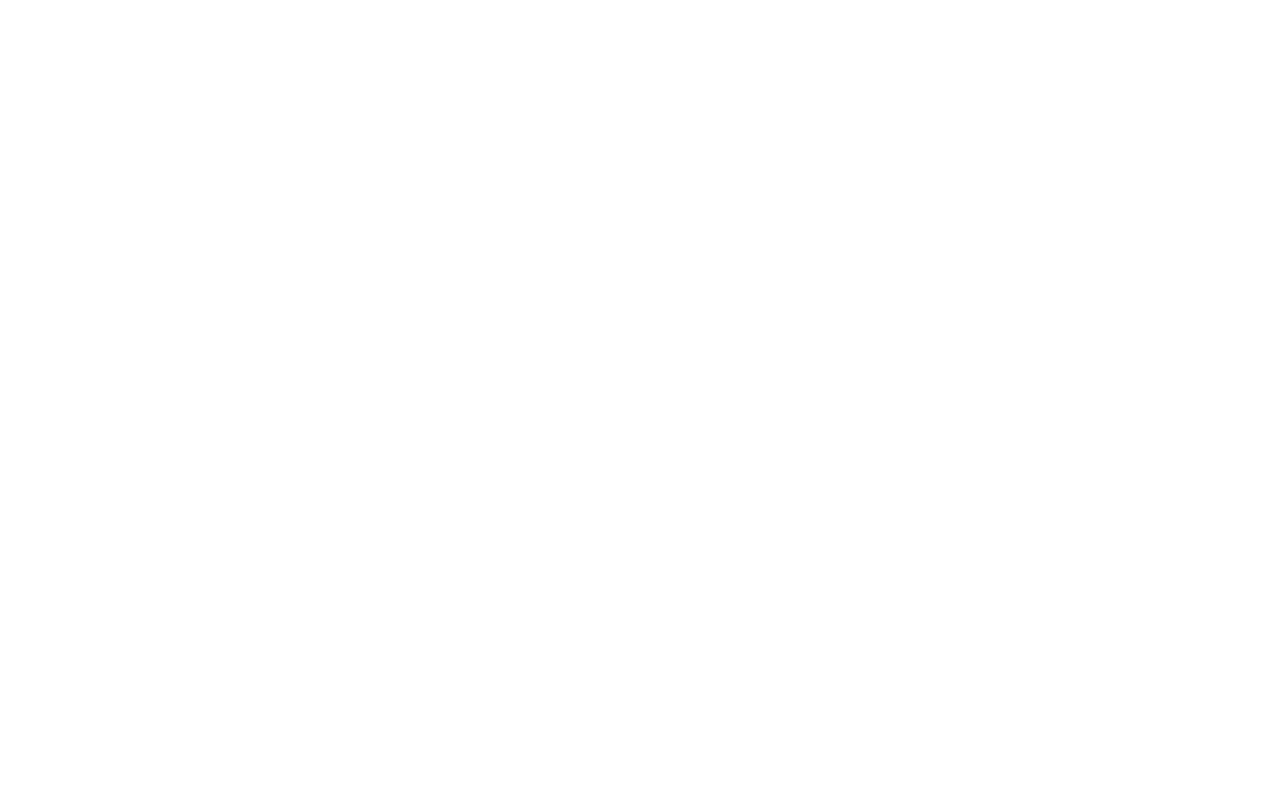
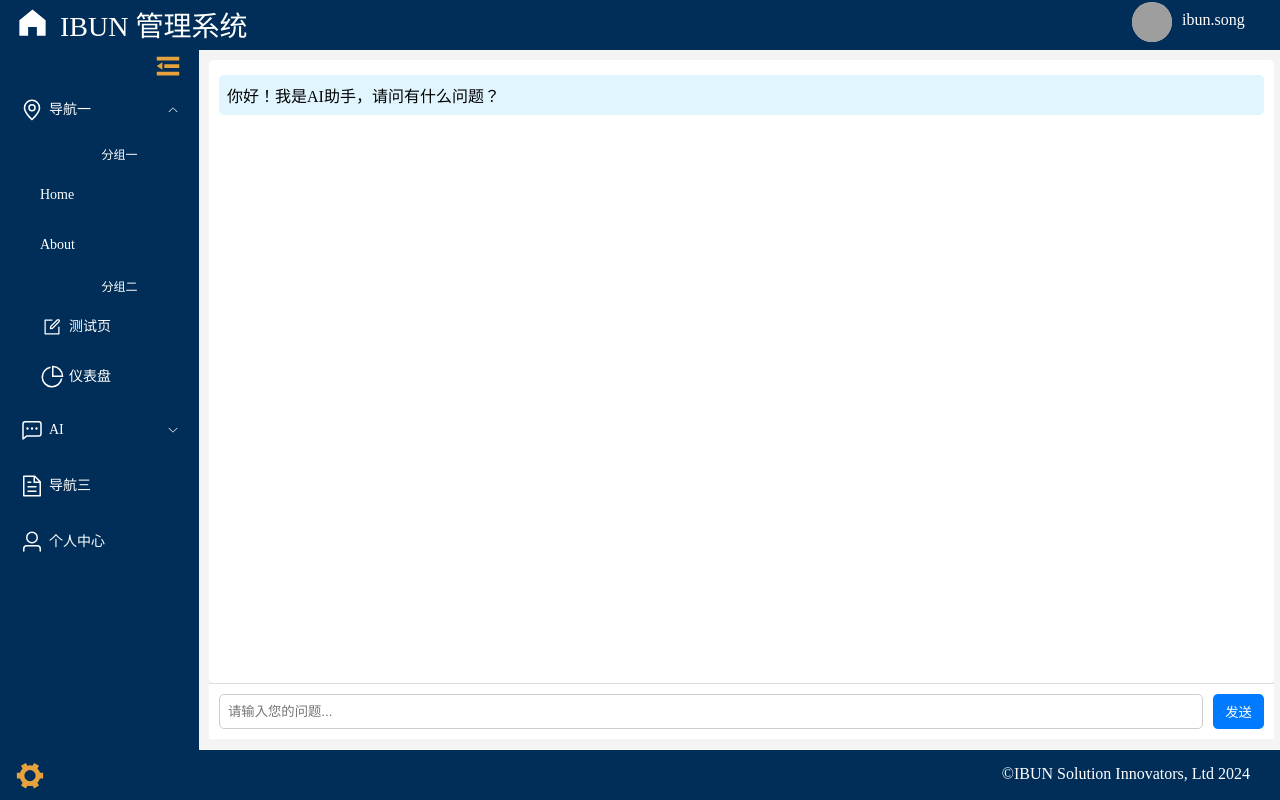
Before and after one commit to 15640847858/vue3-elementui-demo, a Vue app: page /chatgpt in a window 1280 px wide. Before the commit this address had no page. Built offline with nearby package versions, Linux system fonts and the light colour scheme; grey boxes are pictures that could not be loaded.

Commit message:
追加仪表盘和AI画面雏形

```diff
--- a/src/components/MainLayout.vue
+++ b/src/components/MainLayout.vue
@@ -71,7 +71,7 @@
             <el-menu-item-group>
               <template #title>分组一</template>
               <el-menu-item index="1-1">
-                <router-link to="/">Home</router-link>
+                <router-link to="/dashboard">Home</router-link>
               </el-menu-item>
               <el-menu-item index="1-2">
                 <router-link to="/about">About</router-link>
@@ -84,19 +84,27 @@
                 </el-icon>
                 <span><router-link to="/test">测试页</router-link></span>
               </el-menu-item>
+              <el-menu-item index="0">
+                <el-icon :size="30">
+                  <PieChart />
+                </el-icon>
+                <template #title>
+                  <router-link to="/dashboard">仪表盘</router-link>
+                </template>
+              </el-menu-item>
             </el-menu-item-group>
           </el-sub-menu>
           <el-sub-menu index="2">
             <template #title>
-              <el-icon :size="30"> <folder /> </el-icon>
-              <span>导航二</span>
+              <el-icon :size="30"> <chat-dot-square /> </el-icon>
+              <span>AI</span>
             </template>
             <el-menu-item-group>
               <el-menu-item index="2-1">
-                <router-link to="/">Home</router-link>
+                <router-link to="/chatgpt">ChatGPT</router-link>
               </el-menu-item>
               <el-menu-item index="2-2">
-                <router-link to="/about">About</router-link>
+                <router-link to="/about">DeepSeek</router-link>
               </el-menu-item>
             </el-menu-item-group>
           </el-sub-menu>
@@ -128,7 +136,12 @@
           <h4>系统设置</h4>
         </template>
         <template #default>
-          <div>body</div>
+          <div>
+            <el-icon :size="30">
+              <Moon />
+            </el-icon>
+            <el-switch v-model="isDarkMode" @change="toggleTheme" />
+          </div>
         </template>
         <template #footer>
           <div style="flex: auto">
@@ -164,10 +177,12 @@
   data() {
     return {
       menuStatus: false,
-      activeIndex: "1-3",
+      activeIndex: "1-1",
       drawerStatus: false,
       screenWidth: document.body.clientWidth,
       show_flg: true,
+      //动态主题切换
+      isDarkMode: localStorage.getItem("theme") === "dark",
     };
   },
   methods: {
@@ -213,6 +228,12 @@
           // catch error
         });
     },
+
+    //动态主题切换
+    toggleTheme() {
+      document.body.classList.toggle("dark-mode", this.isDarkMode);
+      localStorage.setItem("theme", this.isDarkMode ? "dark" : "light");
+    },
   },
   mounted() {
     this.addCustomStyles();
@@ -221,6 +242,7 @@
     } else {
       this.show_flg = false;
     }
+    document.body.classList.toggle("dark-mode", this.isDarkMode);
   },
 });
 </script>
--- a/src/router/index.ts
+++ b/src/router/index.ts
@@ -4,7 +4,8 @@
 import TestView from '../views/TestView.vue';
 import SelfCenterView from '../views/SelfCenterView.vue';
 import LoginView from '../views/LoginView.vue';
-
+import ChatGPTView from '../views/ChatGPTView.vue';
+import DashboardView from '../views/DashboardView.vue';
 
 const routes: Array<RouteRecordRaw> = [
   {
@@ -21,6 +22,18 @@
         path: '/test',
         name: 'test',
         component: TestView
+      },
+      {
+        path: '/chatgpt',
+        name: 'chatgpt',
+        component: ChatGPTView
+      },
+      {
+
+          path: "/dashboard",
+          name: "dashboard",
+          component: DashboardView,
+
       },
       {
         path: '/self-center',
--- /dev/null
+++ b/src/views/ChatGPTView.vue
@@ -0,0 +1,132 @@
+<template>
+  <div class="chat-container">
+    <div class="chat-box" ref="chatBox">
+      <div
+        v-for="(message, index) in messages"
+        :key="index"
+        :class="message.sender"
+      >
+        <span v-if="message.loading">思考中...</span>
+        <span v-else>{{ message.text }}</span>
+      </div>
+    </div>
+    <div class="input-box">
+      <input
+        v-model="userInput"
+        @keyup.enter="sendMessage"
+        placeholder="请输入您的问题..."
+      />
+      <button @click="sendMessage" :disabled="loading">发送</button>
+    </div>
+  </div>
+</template>
+
+<script setup>
+import { ref, nextTick } from "vue";
+
+const userInput = ref("");
+const messages = ref([
+  { text: "你好！我是AI助手，请问有什么问题？", sender: "ai" },
+]);
+const chatBox = ref(null);
+const loading = ref(false);
+
+const sendMessage = async () => {
+  if (userInput.value.trim() === "" || loading.value) return;
+
+  // 用户消息
+  messages.value.push({ text: userInput.value, sender: "user" });
+  const userMessage = userInput.value;
+  userInput.value = "";
+  loading.value = true;
+
+  // 显示 "思考中..."
+  const loadingMessage = { text: "", sender: "ai", loading: true };
+  messages.value.push(loadingMessage);
+
+  // 确保最新消息可见
+  await nextTick();
+  chatBox.value.scrollTop = chatBox.value.scrollHeight;
+
+  // 模拟 AI 回复（可以改成调用真实的 AI API）
+  setTimeout(async () => {
+    loadingMessage.loading = false;
+    loadingMessage.text = "这是AI的回答：" + userMessage; // 这里可以替换成 AI API 响应
+    loading.value = false;
+
+    await nextTick();
+    chatBox.value.scrollTop = chatBox.value.scrollHeight;
+  }, 1000);
+};
+</script>
+
+<style scoped>
+.chat-container {
+  width: 98.5%;
+  height: 97%;
+  display: flex;
+  flex-direction: column;
+  justify-content: space-between;
+  background-color: #f4f4f4;
+  padding: 10px;
+}
+
+.chat-box {
+  flex: 1;
+  overflow-y: auto;
+  padding: 10px;
+  border-radius: 5px;
+  background: white;
+  display: flex;
+  flex-direction: column;
+}
+
+.input-box {
+  display: flex;
+  gap: 10px;
+  padding: 10px;
+  background: #fff;
+  border-top: 1px solid #ddd;
+}
+
+input {
+  flex: 1;
+  padding: 8px;
+  border: 1px solid #ccc;
+  border-radius: 5px;
+}
+
+button {
+  padding: 8px 12px;
+  border: none;
+  background: #007bff;
+  color: white;
+  border-radius: 5px;
+  cursor: pointer;
+}
+
+button:disabled {
+  background: #aaa;
+  cursor: not-allowed;
+}
+
+button:hover {
+  background: #0056b3;
+}
+
+.ai {
+  text-align: left;
+  background: #e1f5fe;
+  padding: 8px;
+  margin: 5px 0;
+  border-radius: 5px;
+}
+
+.user {
+  text-align: right;
+  background: #c8e6c9;
+  padding: 8px;
+  margin: 5px 0;
+  border-radius: 5px;
+}
+</style>
--- /dev/null
+++ b/src/views/DashboardView.vue
@@ -0,0 +1,104 @@
+<template>
+  <el-container class="dashboard-container">
+    <el-header>
+      <h2>仪表盘</h2>
+      <el-switch
+        v-model="isDarkMode"
+        active-text="深色模式"
+        inactive-text="浅色模式"
+        @change="toggleTheme"
+      />
+    </el-header>
+
+    <el-main>
+      <el-row :gutter="20">
+        <el-col :span="8">
+          <el-card>
+            <div class="card-content">
+              <el-icon size="50"><User /></el-icon>
+              <div>
+                <p>用户总数</p>
+                <h3>1,254</h3>
+              </div>
+            </div>
+          </el-card>
+        </el-col>
+        <el-col :span="8">
+          <el-card>
+            <div class="card-content">
+              <el-icon size="50"><Coin /></el-icon>
+              <div>
+                <p>财务收入</p>
+                <h3>¥ 589,230</h3>
+              </div>
+            </div>
+          </el-card>
+        </el-col>
+        <el-col :span="8">
+          <el-card>
+            <div class="card-content">
+              <el-icon size="50"><ChatDotSquare /></el-icon>
+              <div>
+                <p>AI 交互次数</p>
+                <h3>32,150</h3>
+              </div>
+            </div>
+          </el-card>
+        </el-col>
+      </el-row>
+    </el-main>
+  </el-container>
+</template>
+
+<script lang="ts">
+import { defineComponent, ref, onMounted } from "vue";
+
+export default defineComponent({
+  name: "Dashboard",
+  setup() {
+    const isDarkMode = ref(localStorage.getItem("theme") === "dark");
+
+    const toggleTheme = () => {
+      document.body.classList.toggle("dark-mode", isDarkMode.value);
+      localStorage.setItem("theme", isDarkMode.value ? "dark" : "light");
+    };
+
+    onMounted(() => {
+      document.body.classList.toggle("dark-mode", isDarkMode.value);
+    });
+
+    return { isDarkMode, toggleTheme };
+  },
+});
+</script>
+
+<style scoped>
+.dashboard-container {
+  padding: 20px;
+}
+
+.el-header {
+  display: flex;
+  justify-content: space-between;
+  align-items: center;
+  padding: 15px;
+  background: var(--el-color-primary-light-3);
+  color: white;
+}
+
+.card-content {
+  display: flex;
+  align-items: center;
+  gap: 15px;
+}
+
+.dark-mode {
+  background-color: #1e1e1e;
+  color: #ffffff;
+}
+
+.dark-mode .el-card {
+  background-color: #333;
+  color: #ffffff;
+}
+</style>
```
